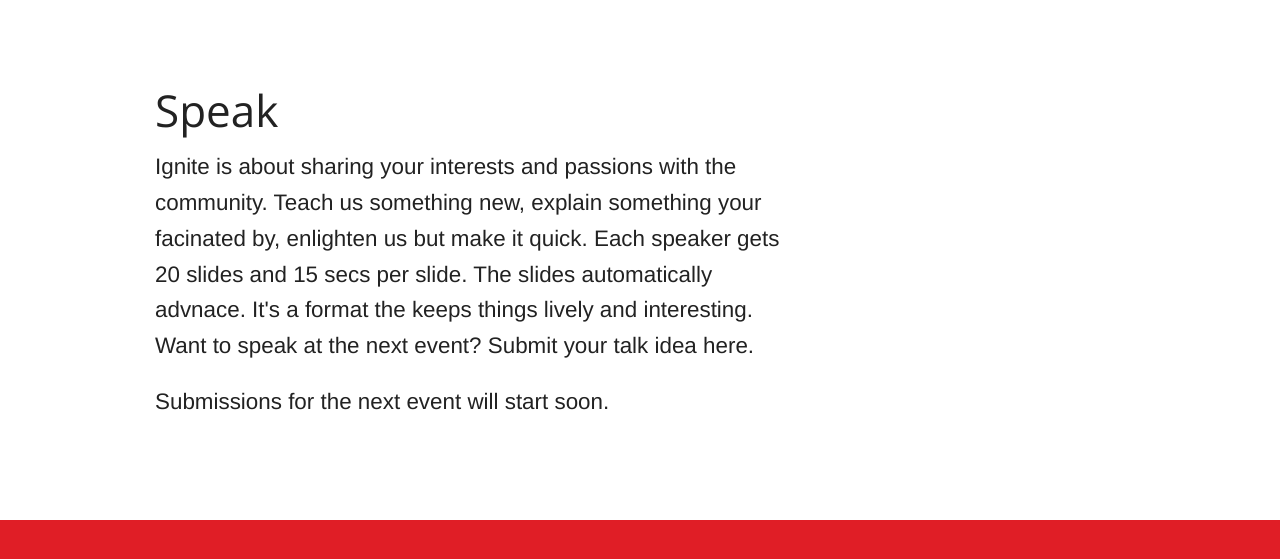
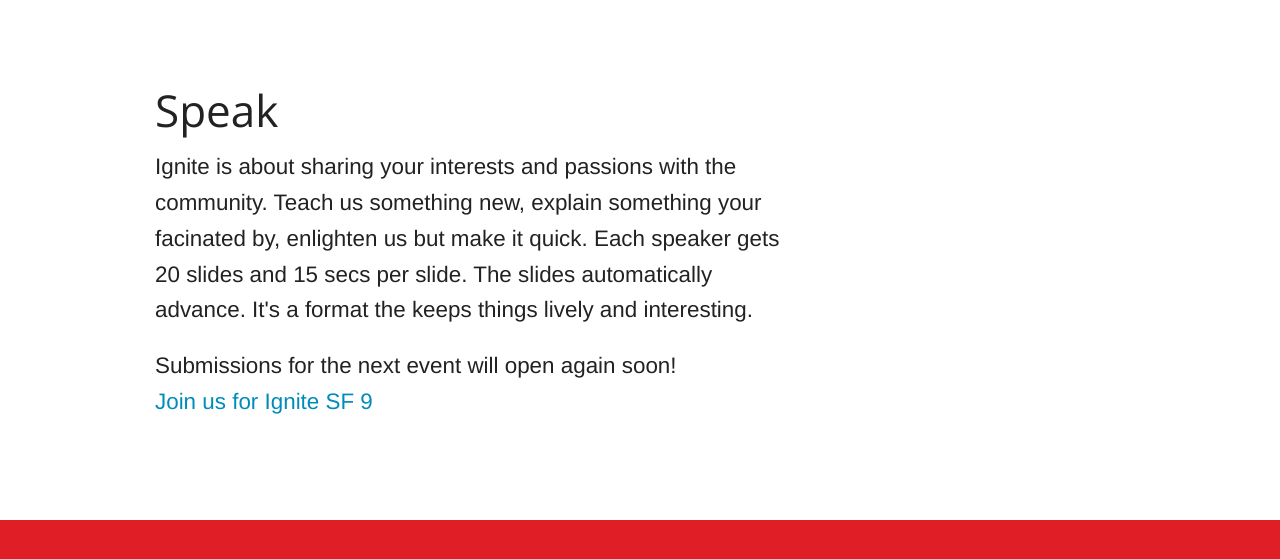
Before and after one commit to ignitesf/ignitesf.github.io, a Jekyll site: the page built from index.html, in a window 1280 px wide and 900 px high, scrolled down 1263 px, cut to the strip 106-682 px from the top of the window. Shown: the top 559 px of the strip. Built offline with Jekyll 4.4.1, drawn with Linux system fonts in a browser that asks for light colours; Markdown is read by kramdown in place of the engine named in the settings.

Commit message:
fix some typos

```diff
--- a/index.html
+++ b/index.html
@@ -77,8 +77,8 @@ redirect_from:
   <div class="row speaking">
     <div class="large-8 medium-8 columns">
       <h1 >Speak</h1>
-      <p>Ignite is about sharing your interests and passions with the community. Teach us something new, explain something your facinated by, enlighten us but make it quick. Each speaker gets 20 slides and 15 secs per slide. The slides automatically advnace. It's a format the keeps things lively and interesting. Want to speak at the next event? Submit your talk idea here.</p>
-      <p>Submissions for the next event will start soon.</p>
+      <p>Ignite is about sharing your interests and passions with the community. Teach us something new, explain something your facinated by, enlighten us but make it quick. Each speaker gets 20 slides and 15 secs per slide. The slides automatically advance. It's a format the keeps things lively and interesting. </p>
+      <p>Submissions for the next event will open again soon! <br /><a href="#attend">Join us for Ignite SF 9</a></p>
     </div>
     <div class="large-4 medium-4 columns">
 <!--      <a href="https://docs.google.com/spreadsheet/viewform?formkey=dExuTHMzM2cta1dYZWhpZjNvamNzYkE6MA"><div class="button submit-topic">Submit your topic</div></a> -->
```
